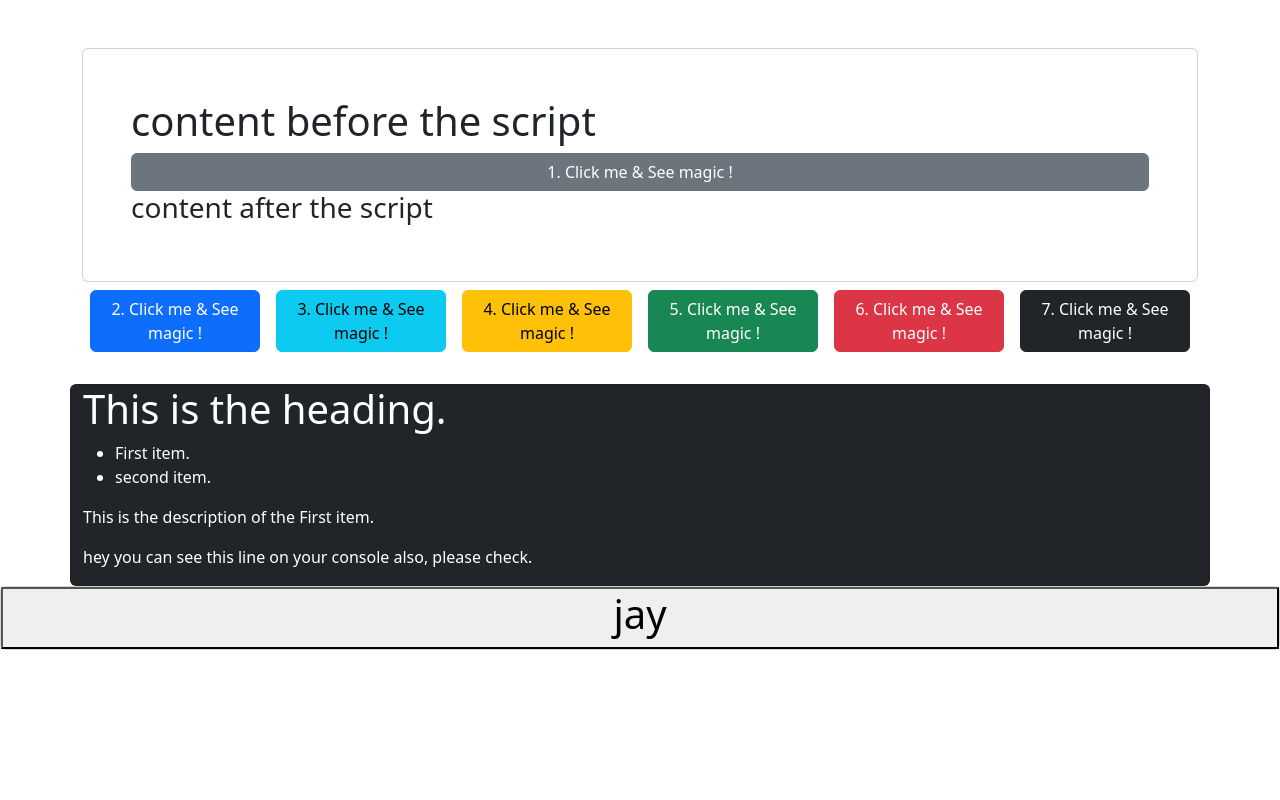
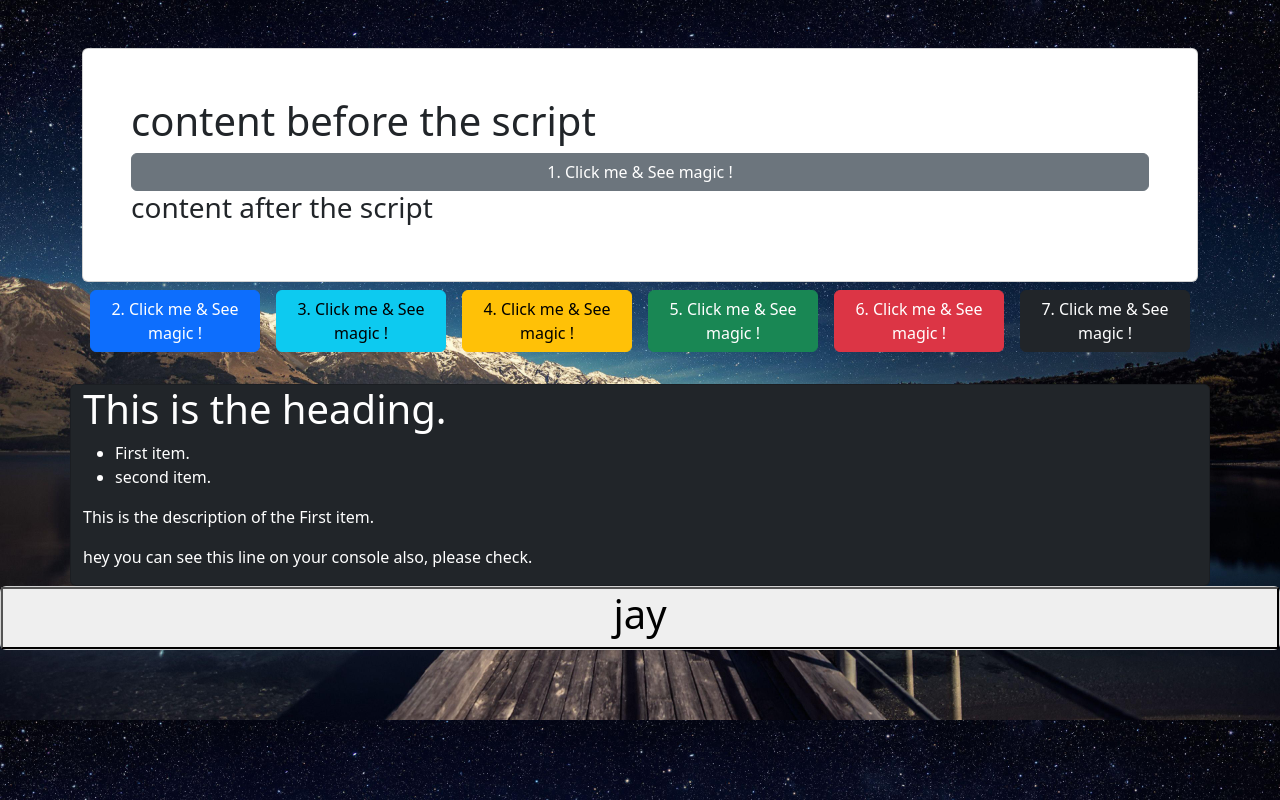
Before and after one commit to jay-ksolves/Javascript-Training, a plain HTML site: page index.html in a window 1280 px wide. Drawn offline with nearby package versions, Linux system fonts and the light colour scheme.

Commit message:
Update style.css

```diff
--- a/css/style.css
+++ b/css/style.css
@@ -4,7 +4,7 @@
 
 body {
     margin: 0;
-    background-image: url("/https://github.com/jay-ksolves/Javascript-Training/blob/main/assests/images/32822.jpg?raw=true");
+    background-image: url("/assests/images/32822.jpg");
     background-position: cover;
     background-size: 100%;
     background-repeat: none;
```
